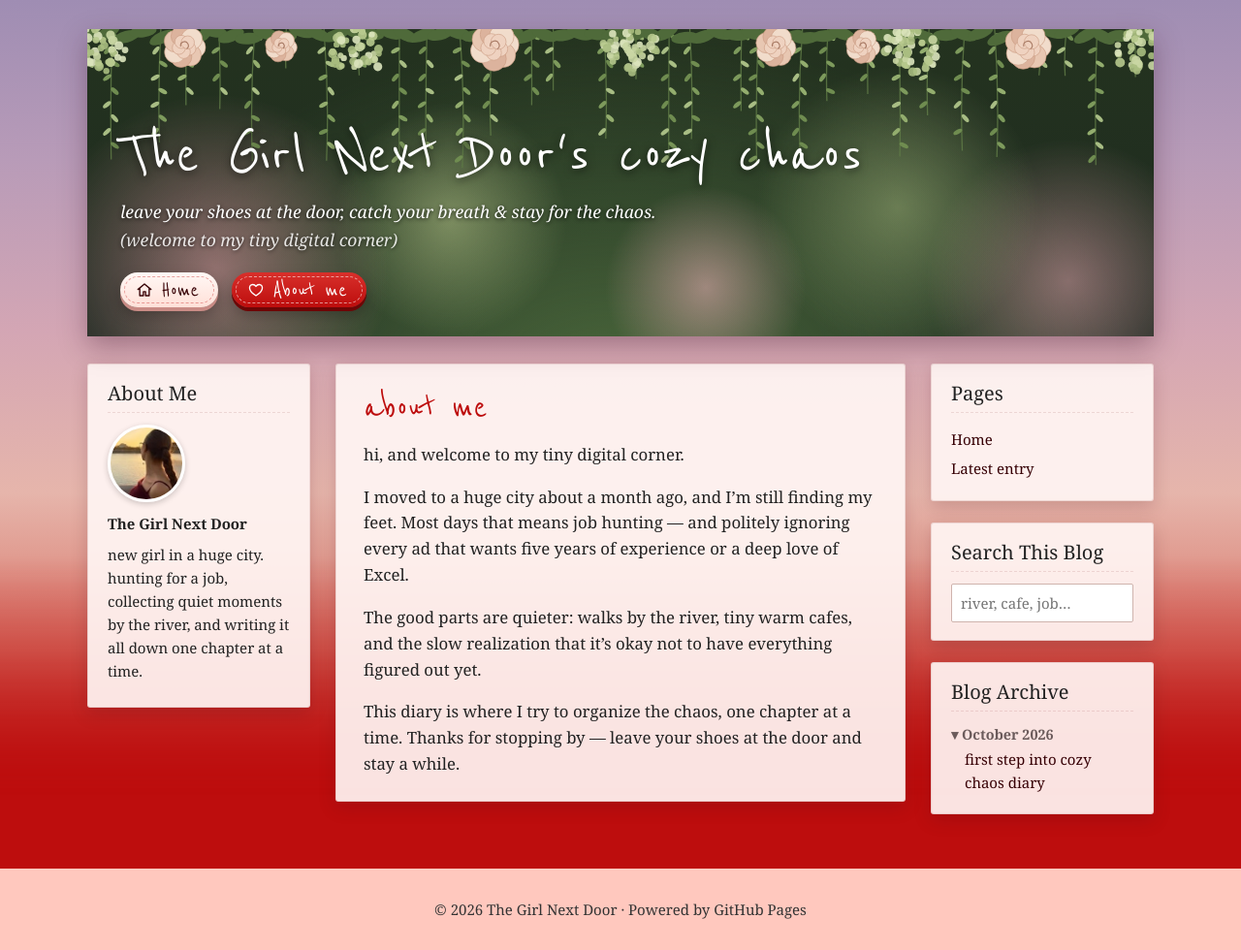
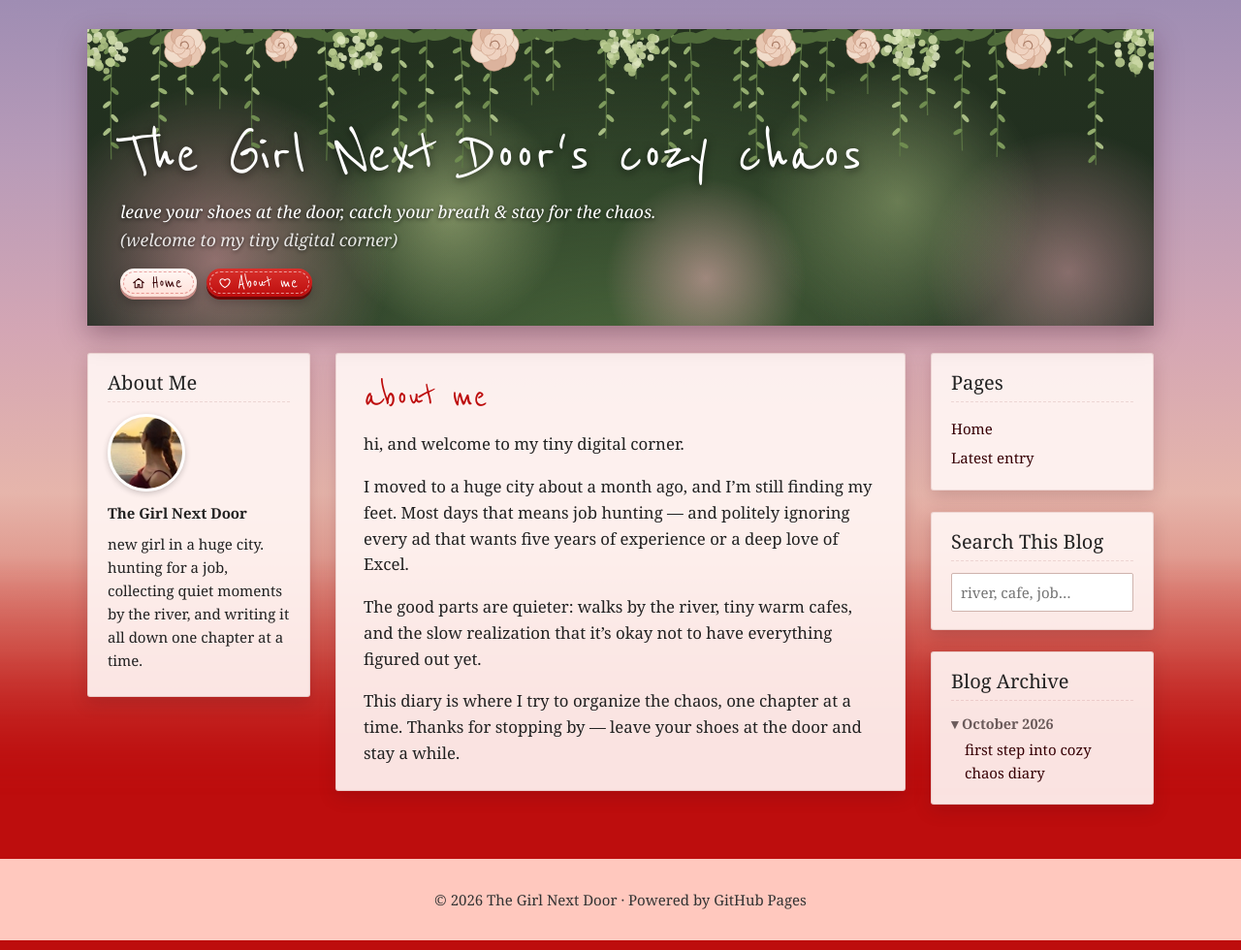
Before and after one commit to cozychaos-diary/cozychaos-diary.github.io, a Jekyll site: the page built from about.md, in a window 1280 px wide. Shown: the whole page at 97% size. Built offline with Jekyll 4.4.1, drawn with Linux system fonts in a browser that asks for light colours.

Commit message:
Add files via upload

```diff
--- a/assets/css/home.css
+++ b/assets/css/home.css
@@ -131,50 +131,50 @@ img { max-width: 100%; display: block; }
      • ::after draws a dashed line just inside the edge = the stitching
      • hover lifts and tilts it slightly; pressing pushes it down
      • the current page's button is filled with the Blogspot red          */
-.nav { margin-top: 20px; }
+.nav { margin-top: 16px; }
 .nav__list {
   list-style: none;
   margin: 0;
   padding: 0;
   display: flex;
   flex-wrap: wrap;               /* extra buttons wrap onto a new line */
-  gap: 14px;
+  gap: 10px;
 }
 .nav__btn {
   --edge: #c98b85;               /* colour of the solid "underside" shadow */
   position: relative;
   display: inline-flex;
   align-items: center;
-  gap: 8px;
-  padding: 6px 20px 5px 16px;
+  gap: 6px;
+  padding: 5px 15px 4px 12px;
   font-family: var(--title);     /* same handwriting as the blog title */
-  font-size: 1.6rem;
+  font-size: 1.3rem;
   line-height: 1;
   color: var(--link);
   text-decoration: none;
   background: linear-gradient(180deg, #fff8f5 0%, #ffe0d8 100%);
   border-radius: 999px;
-  box-shadow: 0 4px 0 var(--edge), 0 8px 16px rgba(0,0,0,.28);
+  box-shadow: 0 3px 0 var(--edge), 0 6px 12px rgba(0,0,0,.25);
   transition: transform .15s ease, box-shadow .15s ease, color .15s ease;
 }
 .nav__btn::after {               /* stitching */
   content: "";
   position: absolute;
-  inset: 4px;
-  border: 1.5px dashed rgba(189, 13, 13, .35);
+  inset: 3px;
+  border: 1px dashed rgba(189, 13, 13, .35);
   border-radius: inherit;
   pointer-events: none;
 }
-.nav__icon { width: 18px; height: 18px; flex: none; }
+.nav__icon { width: 14px; height: 14px; flex: none; }
 .nav__btn:hover {
   color: var(--red);
   text-decoration: none;
   transform: translateY(-2px) rotate(-1.5deg);
-  box-shadow: 0 6px 0 var(--edge), 0 12px 20px rgba(0,0,0,.3);
+  box-shadow: 0 5px 0 var(--edge), 0 10px 16px rgba(0,0,0,.28);
 }
 .nav__btn:active {               /* pressed down onto its shadow */
-  transform: translateY(3px);
-  box-shadow: 0 1px 0 var(--edge), 0 3px 8px rgba(0,0,0,.25);
+  transform: translateY(2px);
+  box-shadow: 0 1px 0 var(--edge), 0 2px 6px rgba(0,0,0,.22);
 }
 .nav__btn:focus-visible { outline: 3px dashed #fff; outline-offset: 4px; }
 .nav__btn[aria-current="page"] { /* "you are here" */
```
Also changed, not shown: assets/css/style.css (+8 -8 lines).
